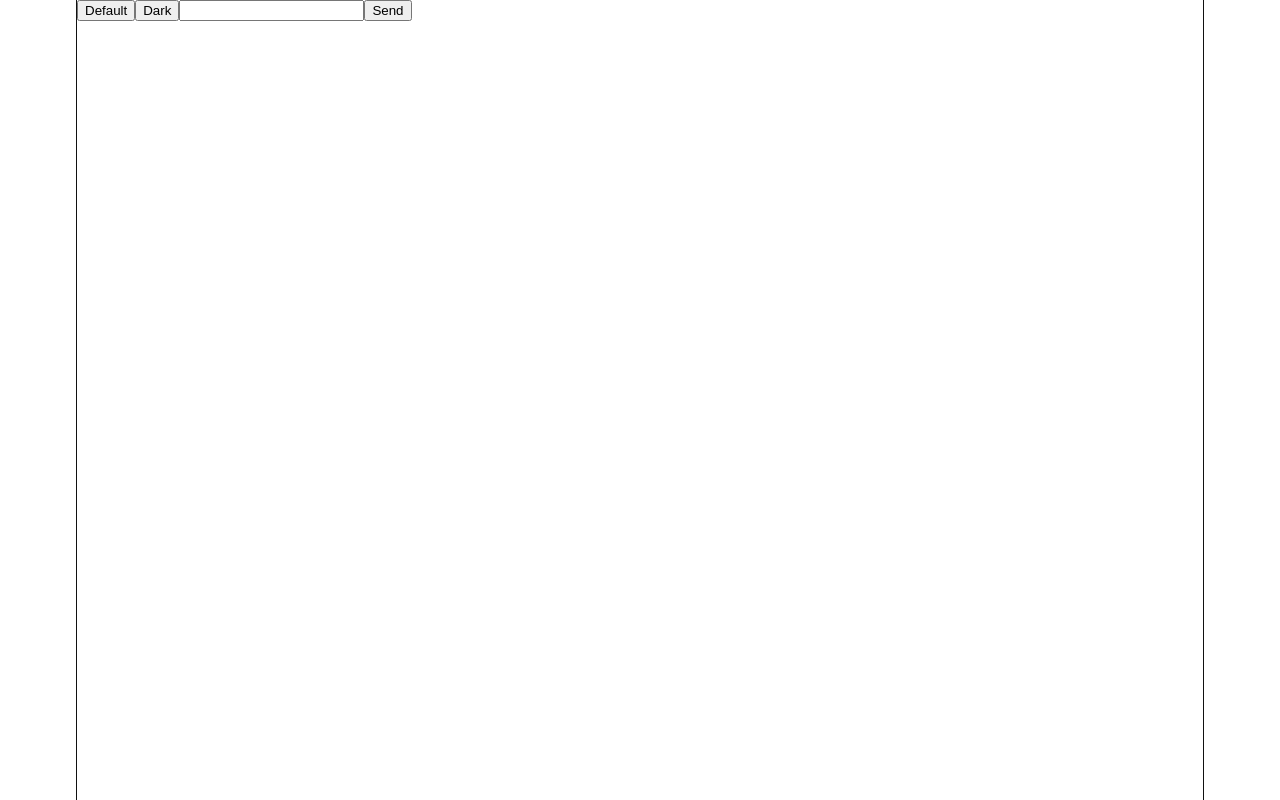
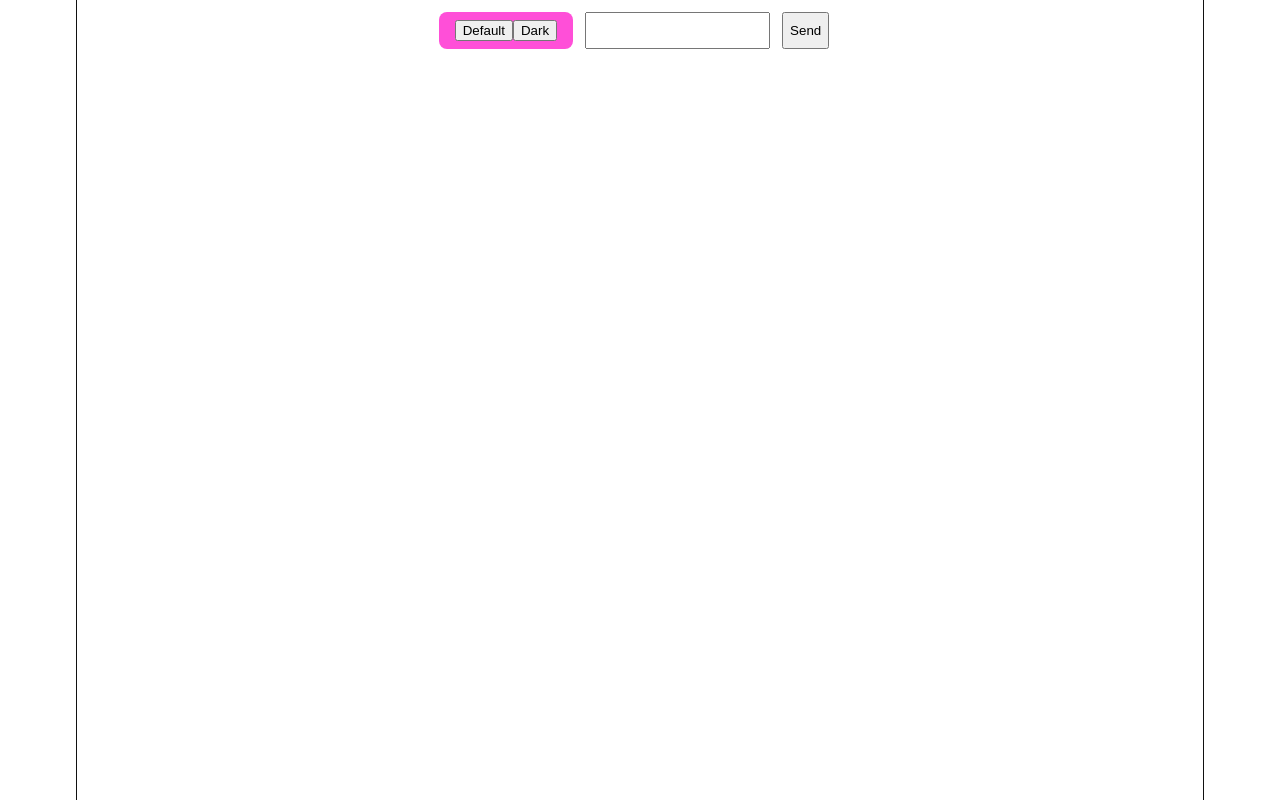
Before and after one commit to wbhager/SupportTech_ai, a React (Vite) app in the folder frontend-react/: page / in a window 1280 px wide. Built offline with nearby package versions, Linux system fonts and the light colour scheme.

Commit message:
added container and theme-button classes and applied them to the buttons, adjusted some formatting

```diff
--- a/frontend-react/src/App.tsx
+++ b/frontend-react/src/App.tsx
@@ -23,9 +23,11 @@ function App() {
   };
 
   return (
-    <div>
-      <button onClick={() => setTheme("theme-default")}>Default</button>
-      <button onClick={() => setTheme("theme-dark")}>Dark</button>
+    <div className = "container">
+      <div className = "theme-button">
+        <button onClick={() => setTheme("theme-default")}>Default</button>
+        <button onClick={() => setTheme("theme-dark")}>Dark</button>
+      </div>
 
       <input
         value={message}
--- a/frontend-react/src/index.css
+++ b/frontend-react/src/index.css
@@ -27,6 +27,27 @@ body {
   min-height: 100vh;
 }
 
+.container {
+  display: flex;
+  justify-content: center;
+  gap: 12px;
+  padding: 12px;
+}
+
+.theme-button {
+  display: flex;
+  justify-content: right;
+  padding: 8px 16px;
+  border: none;
+  border-radius: var(--radius);
+  background: var(--primary);
+  color: var(--text);
+  cursor: pointer;
+}
+
+
+
+
 .theme {
   display: flex;
   justify-content: center;
```
Also changed, not shown: 1 other file (tests, documents, lock files or other folders).
